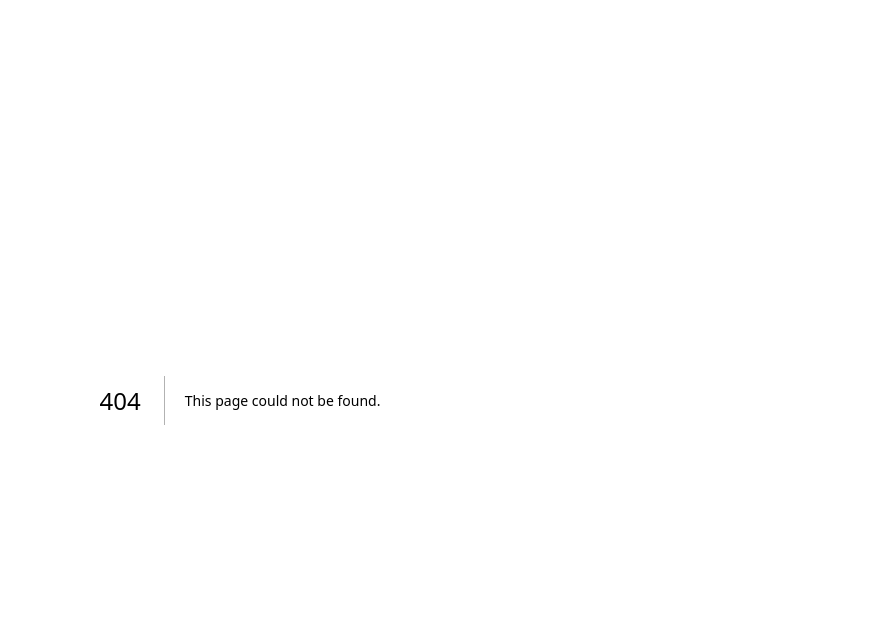
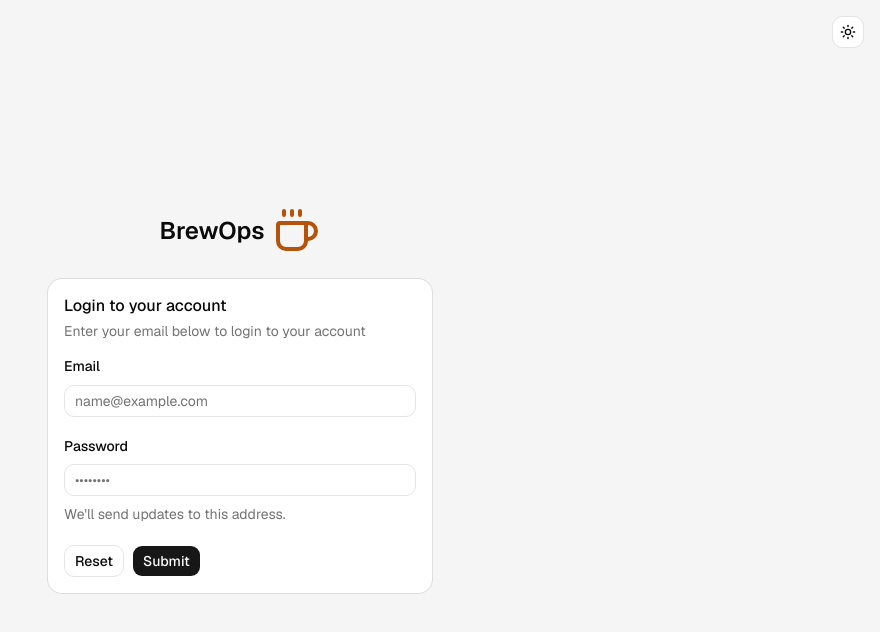
Before and after one commit to Beeaigees/kelompok-10-project, a Next.js app: page /login in a window 1280 px wide. Before the commit this address had no page. Shown: the top 632 px of the page, without its empty margins (400-1280 px from the left). Built offline with nearby package versions, Linux system fonts and the light colour scheme.

Commit message:
create login page
create login page with card and field component

```diff
--- /dev/null
+++ b/src/app/(auth)/layout.jsx
@@ -0,0 +1,19 @@
+"use client";
+import { ModeToggle } from "../../components/common/Mode-toggle";
+import { Coffee } from "lucide-react";
+export default function AuthLayout({ children }) {
+  return (
+    <div className="relative bg-muted flex min-h-svh flex-col items-center justify-center gap-6 p-6 md:p-10">
+      <div className="absolute top-4 right-4">
+        <ModeToggle />
+      </div>
+      <div className="">
+        <div className="flex items-center gap-2 text-2xl font-semibold">
+          <span>BrewOps</span>
+          <Coffee size={48} className="text-brown-primary" />
+        </div>
+      </div>
+      <div className="flex w-full max-w-sm flex-col gap-6">{children}</div>
+    </div>
+  );
+}
--- /dev/null
+++ b/src/app/(auth)/login/_components/login.jsx
@@ -0,0 +1,5 @@
+export default function Login() {
+    return (
+
+    )
+}
--- /dev/null
+++ b/src/app/(auth)/login/page.jsx
@@ -0,0 +1,55 @@
+import { Button } from "../../../components/ui/button";
+import {
+  Card,
+  CardContent,
+  CardDescription,
+  CardHeader,
+  CardTitle,
+} from "../../../components/ui/card";
+
+import {
+  Field,
+  FieldDescription,
+  FieldGroup,
+  FieldLabel,
+} from "../../../components/ui/field";
+import { Input } from "../../../components/ui/input";
+export default function LoginPage() {
+  return (
+    <>
+      <Card>
+        <CardHeader>
+          <CardTitle>Login to your account</CardTitle>
+          <CardDescription>
+            Enter your email below to login to your account
+          </CardDescription>
+        </CardHeader>
+        <CardContent>
+          <FieldGroup>
+            <Field>
+              <FieldLabel htmlFor="fieldgroup-name">Email</FieldLabel>
+              <Input id="fieldgroup-name" placeholder="name@example.com" />
+            </Field>
+            <Field>
+              <FieldLabel htmlFor="fieldgroup-email">Password</FieldLabel>
+              <Input
+                id="fieldgroup-email"
+                type="password"
+                placeholder="••••••••"
+              />
+              <FieldDescription>
+                We&apos;ll send updates to this address.
+              </FieldDescription>
+            </Field>
+            <Field orientation="horizontal">
+              <Button type="reset" variant="outline">
+                Reset
+              </Button>
+              <Button type="submit">Submit</Button>
+            </Field>
+          </FieldGroup>
+        </CardContent>
+      </Card>
+    </>
+  );
+}
--- /dev/null
+++ b/src/components/ui/field.jsx
@@ -0,0 +1,249 @@
+"use client"
+
+import { useMemo } from "react"
+import { cva } from "class-variance-authority";
+import { cn } from "cn"
+
+import { Label } from "@/components/ui/label"
+import { Separator } from "@/components/ui/separator"
+
+function FieldSet({
+  className,
+  ...props
+}) {
+  return (
+    <fieldset
+      data-slot="field-set"
+      className={cn(
+        "flex flex-col gap-4 has-[>[data-slot=checkbox-group]]:gap-3 has-[>[data-slot=radio-group]]:gap-3",
+        className
+      )}
+      {...props}
+    />
+  )
+}
+
+function FieldLegend({
+  className,
+  variant = "legend",
+  ...props
+}) {
+  return (
+    <legend
+      data-slot="field-legend"
+      data-variant={variant}
+      className={cn(
+        "mb-1.5 font-medium data-[variant=label]:text-sm data-[variant=legend]:text-base",
+        className
+      )}
+      {...props}
+    />
+  )
+}
+
+function FieldGroup({
+  className,
+  ...props
+}) {
+  return (
+    <div
+      data-slot="field-group"
+      className={cn(
+        "group/field-group @container/field-group flex w-full flex-col gap-5 data-[slot=checkbox-group]:gap-3 *:data-[slot=field-group]:gap-4",
+        className
+      )}
+      {...props}
+    />
+  )
+}
+
+const fieldVariants = cva(
+  "group/field flex w-full gap-2 data-[invalid=true]:text-destructive",
+  {
+    variants: {
+      orientation: {
+        vertical: "flex-col *:w-full [&>.sr-only]:w-auto",
+        horizontal:
+          "flex-row items-center has-[>[data-slot=field-content]]:items-start *:data-[slot=field-label]:flex-auto has-[>[data-slot=field-content]]:[&>[role=checkbox],[role=radio]]:mt-px",
+        responsive:
+          "flex-col *:w-full @md/field-group:flex-row @md/field-group:items-center @md/field-group:*:w-auto @md/field-group:has-[>[data-slot=field-content]]:items-start @md/field-group:*:data-[slot=field-label]:flex-auto [&>.sr-only]:w-auto @md/field-group:has-[>[data-slot=field-content]]:[&>[role=checkbox],[role=radio]]:mt-px",
+      },
+    },
+    defaultVariants: {
+      orientation: "vertical",
+    },
+  }
+)
+
+function Field({
+  className,
+  orientation = "vertical",
+  ...props
+}) {
+  return (
+    <div
+      role="group"
+      data-slot="field"
+      data-orientation={orientation}
+      className={cn(fieldVariants({ orientation }), className)}
+      {...props}
+    />
+  )
+}
+
+function FieldContent({
+  className,
+  ...props
+}) {
+  return (
+    <div
+      data-slot="field-content"
+      className={cn(
+        "group/field-content flex flex-1 flex-col gap-0.5 leading-snug",
+        className
+      )}
+      {...props}
+    />
+  )
+}
+
+function FieldLabel({
+  className,
+  ...props
+}) {
+  return (
+    <Label
+      data-slot="field-label"
+      className={cn(
+        "group/field-label peer/field-label flex w-fit gap-2 leading-snug group-data-[disabled=true]/field:opacity-50 has-data-checked:border-primary/30 has-data-checked:bg-primary/5 has-[>[data-slot=field]]:rounded-lg has-[>[data-slot=field]]:border has-[>[data-slot=field]]:not-has-[:disabled,[data-disabled]]:hover:bg-muted/50 has-[>[data-slot=field]]:has-[:focus-visible]:border-ring has-[>[data-slot=field]]:has-[:focus-visible]:ring-3 has-[>[data-slot=field]]:has-[:focus-visible]:ring-ring/50 *:data-[slot=field]:p-2.5 dark:has-data-checked:border-primary/20 dark:has-data-checked:bg-primary/10",
+        "has-[>[data-slot=field]]:w-full has-[>[data-slot=field]]:flex-col",
+        className
+      )}
+      {...props}
+    />
+  )
+}
+
+function FieldTitle({
+  className,
+  ...props
+}) {
+  return (
+    <div
+      data-slot="field-label"
+      className={cn(
+        "flex w-fit items-center gap-2 text-sm font-medium group-data-[disabled=true]/field:opacity-50",
+        className
+      )}
+      {...props}
+    />
+  )
+}
+
+function FieldDescription({
+  className,
+  ...props
+}) {
+  return (
+    <p
+      data-slot="field-description"
+      className={cn(
+        "text-left text-sm leading-normal font-normal text-muted-foreground group-has-data-horizontal/field:text-balance [[data-variant=legend]+&]:-mt-1.5",
+        "last:mt-0 nth-last-2:-mt-1",
+        "[&>a]:underline [&>a]:underline-offset-4 [&>a:hover]:text-primary",
+        className
+      )}
+      {...props}
+    />
+  )
+}
+
+function FieldSeparator({
+  children,
+  className,
+  ...props
+}) {
+  return (
+    <div
+      data-slot="field-separator"
+      data-content={!!children}
+      className={cn(
+        "relative -my-2 h-5 text-sm group-data-[variant=outline]/field-group:-mb-2",
+        className
+      )}
+      {...props}
+    >
+      <Separator className="absolute inset-0 top-1/2" />
+      {children && (
+        <span
+          className="relative mx-auto block w-fit bg-background px-2 text-muted-foreground"
+          data-slot="field-separator-content"
+        >
+          {children}
+        </span>
+      )}
+    </div>
+  )
+}
+
+function FieldError({
+  className,
+  children,
+  errors,
+  ...props
+}) {
+  const content = useMemo(() => {
+    if (children) {
+      return children
+    }
+
+    if (!errors?.length) {
+      return null
+    }
+
+    const uniqueErrors = [
+      ...new Map(errors.map((error) => [error?.message, error])).values(),
+    ]
+
+    if (uniqueErrors?.length == 1) {
+      return uniqueErrors[0]?.message
+    }
+
+    return (
+      <ul className="ml-4 flex list-disc flex-col gap-1">
+        {uniqueErrors.map(
+          (error, index) =>
+            error?.message && <li key={index}>{error.message}</li>
+        )}
+      </ul>
+    )
+  }, [children, errors])
+
+  if (!content) {
+    return null
+  }
+
+  return (
+    <div
+      role="alert"
+      data-slot="field-error"
+      className={cn("text-sm font-normal text-destructive", className)}
+      {...props}
+    >
+      {content}
+    </div>
+  )
+}
+
+export {
+  Field,
+  FieldLabel,
+  FieldDescription,
+  FieldError,
+  FieldGroup,
+  FieldLegend,
+  FieldSeparator,
+  FieldSet,
+  FieldContent,
+  FieldTitle,
+}
--- /dev/null
+++ b/src/components/ui/label.jsx
@@ -0,0 +1,22 @@
+"use client"
+
+import * as React from "react"
+import { cn } from "cn"
+
+function Label({
+  className,
+  ...props
+}) {
+  return (
+    <label
+      data-slot="label"
+      className={cn(
+        "flex items-center gap-2 text-sm leading-none font-medium select-none group-data-[disabled=true]:pointer-events-none group-data-[disabled=true]:opacity-50 peer-disabled:cursor-not-allowed peer-disabled:opacity-50",
+        className
+      )}
+      {...props}
+    />
+  )
+}
+
+export { Label }
--- /dev/null
+++ b/src/components/ui/textarea.jsx
@@ -0,0 +1,20 @@
+import * as React from "react"
+import { cn } from "cn"
+
+function Textarea({
+  className,
+  ...props
+}) {
+  return (
+    <textarea
+      data-slot="textarea"
+      className={cn(
+        "flex field-sizing-content min-h-16 w-full rounded-lg border border-input bg-transparent px-2.5 py-2 text-base transition-colors outline-none placeholder:text-muted-foreground focus-visible:border-ring focus-visible:ring-3 focus-visible:ring-ring/50 disabled:cursor-not-allowed disabled:bg-input/50 disabled:opacity-50 aria-invalid:border-destructive aria-invalid:ring-3 aria-invalid:ring-destructive/20 md:text-sm dark:bg-input/30 dark:disabled:bg-input/80 dark:aria-invalid:border-destructive/50 dark:aria-invalid:ring-destructive/40",
+        className
+      )}
+      {...props}
+    />
+  )
+}
+
+export { Textarea }
```
